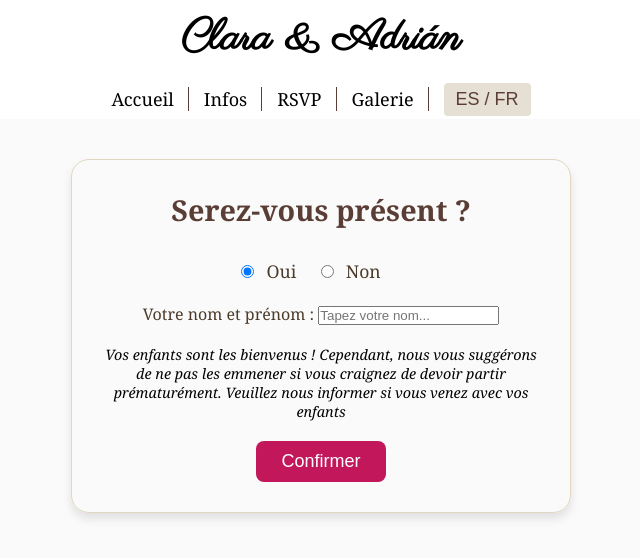
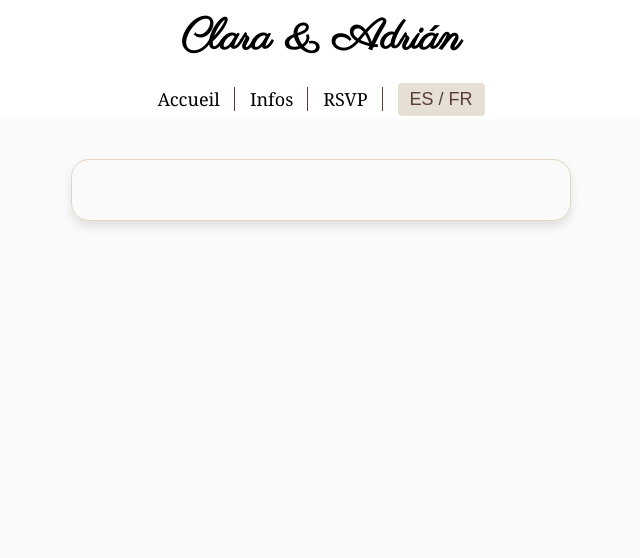
Before and after one commit to Tadrikk/Mariage, a plain HTML site: page rsvp.html in a window 1280 px wide. Shown: the whole page, without its empty margins (319-959 px from the left). Drawn offline with Linux system fonts and the light colour scheme.

Commit message:
Push new structure fo github pages

```diff
--- a/Website2_0/rsvp.html
+++ b/rsvp.html
@@ -20,36 +20,12 @@
       <li><a href="index.html" id="nav-accueil">Accueil</a></li>
       <li><a href="infos.html" id="nav-infos">Infos</a></li>
       <li><a href="rsvp.html" id="nav-rsvp">RSVP</a></li>
-      <li><a href="galerie.html" id="nav-galerie">Galerie</a></li>
+      <!-- <li><a href="galerie.html" id="nav-galerie">Galerie</a></li> -->
       <li><button id="lang-toggle">ES / FR</button></li>
     </ul>
   </nav>
 
   <main class="rsvp-container">
-    <form id="rsvp-form">
-      <h2 id="rsvp-title">Serez-vous présent ?</h2>
-
-      <div class="attend-options">
-        <input type="radio" id="rsvp-oui" name="presence" value="oui" checked>
-        <label for="rsvp-oui" id="label-oui">Oui</label>
-
-        <input type="radio" id="rsvp-non" name="presence" value="non">
-        <label for="rsvp-non" id="label-non">Non</label>
-      </div>
-
-      <div class="name-section">
-        <label for="guest-name" id="label-name">Votre nom et prénom :</label>
-        <input list="guest-list" id="guest-name" name="guest-name" placeholder="Tapez votre nom..." required>
-        <datalist id="guest-list"></datalist>
-      </div>
-
-      <div class="children-section">
-        <p class="children-note" id="children-text">Si vous venez avec des enfants, veuillez nous contacter.</p>
-      </div>
-
-      <button type="submit" id="submit-button">Confirmer</button>
-      <p id="thank-you-message"></p>
-    </form>
   </main>
 
   <script src="script.js" defer></script>
```
Also changed, not shown: index.html (renamed from Website2_0/index.html, +4 -4 lines), infos.html (renamed from Website2_0/infos.html, +2 -2 lines), galerie.html (renamed from Website2_0/galerie.html), img/Page_info_bk.jpeg (renamed from Images/Page_info_bk.jpeg), img/Photo_Accueil.jpeg (renamed from Images/Photo_Accueil.jpeg), img/Photo_garde.jpeg (renamed from Images/Photo_garde.jpeg), script.js (renamed from Website2_0/script.js), style.css (renamed from Website2_0/style.css), 2 other files.
